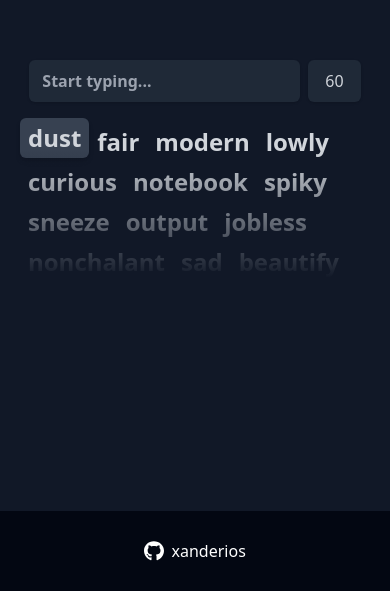
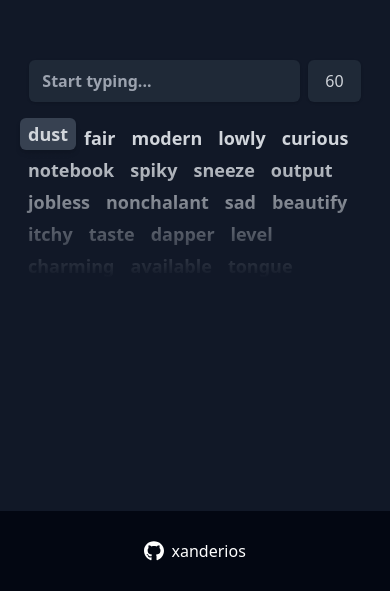
Before and after one commit to xanderios/type-app-svelte, a SvelteKit app: page / in a window 390 px wide. Shown: the part 253-844 px from the top of the page. Built offline with nearby package versions, Linux system fonts and the light colour scheme.

Commit message:
add windowResize handler and improve responsiveness

```diff
--- a/src/components/WordList.svelte
+++ b/src/components/WordList.svelte
@@ -19,7 +19,7 @@
 
 <div
 	transition:fade
-	class="relative font-semibold text-2xl max-w-3xl break-keep h-full overflow-hidden p-1"
+	class="relative font-semibold text-lg md:text-2xl max-w-3xl break-keep h-full overflow-hidden p-1"
 >
 	<div class="flex flex-wrap transition-transform" style="transform: translateY(-{wordsOffset}px);">
 		{#each words as word, index}
@@ -27,7 +27,7 @@
 				<div
 					bind:this={wordElement}
 					class={twMerge(
-						'px-2 h-10 flex items-center rounded-md shadow-md -translate-y-1 transition-transform',
+						'px-2 h-8 md:h-10 flex items-center rounded-md shadow-md -translate-y-1 transition-transform',
 						highlightError ? 'bg-red-500' : 'highlight bg-gray-700'
 					)}
 				>
@@ -36,7 +36,7 @@
 			{:else}
 				<div
 					class={twMerge(
-						'px-2 h-10 flex items-center rounded-md transition-transform',
+						'px-2 h-8 md:h-10 flex items-center rounded-md transition-transform',
 						words[index].correct ? 'text-green-500' : words[index].correct != null && 'text-red-500'
 					)}
 				>
--- a/src/routes/+page.svelte
+++ b/src/routes/+page.svelte
@@ -28,6 +28,12 @@
 		start: false,
 		over: false
 	};
+
+	function handleResize(event: any) {
+		if (window !== undefined) {
+			window.scrollTo({ top: event.target.innerHeight });
+		}
+	}
 
 	function getNewWords() {
 		fetchingWords = true;
@@ -119,7 +125,11 @@
 	<meta name="description" content="Svelte app for typing practice" />
 </svelte:head>
 
-<section class="h-screen w-screen flex justify-center items-center bg-gray-900 text-gray-300">
+<svelte:window on:resize={handleResize} />
+
+<section
+	class="min-h-screen min-w-screen flex justify-center items-center bg-gray-900 text-gray-300"
+>
 	<div class="flex flex-col items-center px-4 font-medium">
 		{#if game.over}
 			<p class="text-2xl">Your results</p>
```
